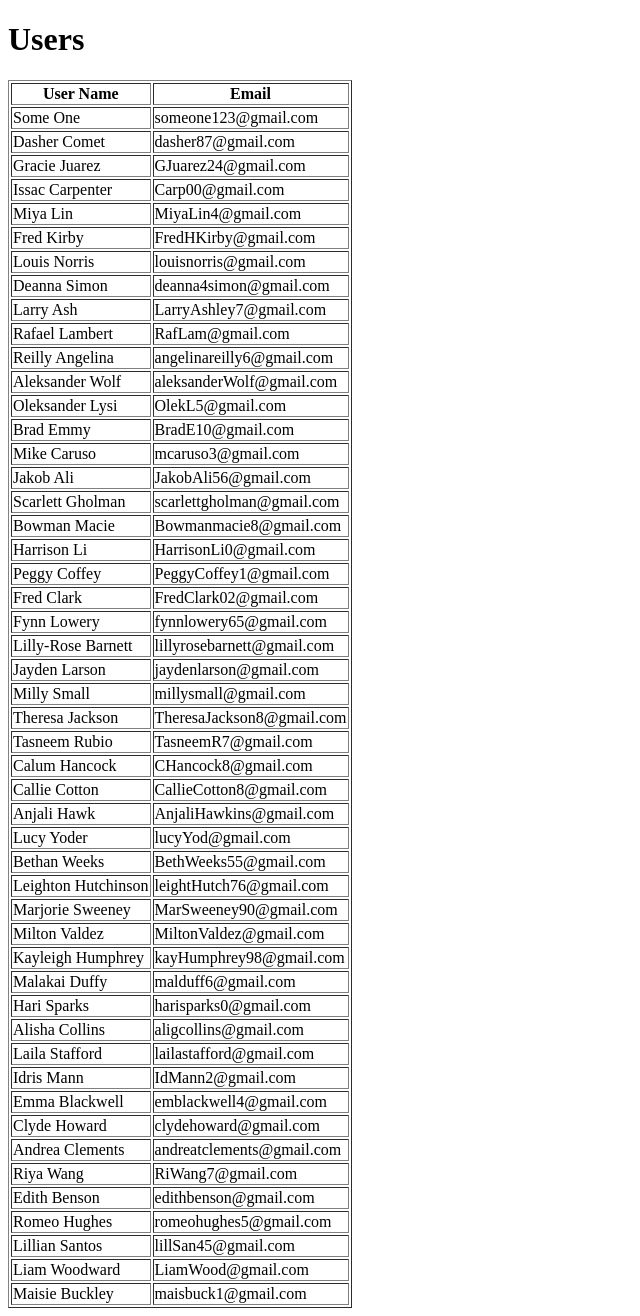
After one commit to jk9169/DB_Project, a Flask app: page /users in a window 1280 px wide. The commit adds this page. Shown: the whole page, without its empty margins (0-640 px from the left). Run offline with Flask 3, Linux system fonts and the light colour scheme; data comes from the database, SQL or seed files in the repository.

Commit message:
Add ticket count to events, added user list, final push

```diff
--- a/app.py
+++ b/app.py
@@ -17,6 +17,13 @@ def events():
     events = conn.execute('SELECT * FROM events').fetchall()
     conn.close()
     return render_template('events.html', events=events)
+
+@app.route('/users', methods=['GET'])
+def users():
+    conn = get_db_connection()
+    users = conn.execute ('SELECT username, email FROM users').fetchall()
+    conn.close
+    return render_template('users.html', users = users)
 
 # Add new event route
 @app.route('/add_event', methods=['POST'])
@@ -45,7 +52,7 @@ def search_by_location():
     conn = get_db_connection()
 
     # Search events based on location
-    events = conn.execute('SELECT * FROM events WHERE location LIKE ?', ('%' + location + '%',)).fetchall()
+    events = conn.execute('SELECT event_name, event_date, location, ticket_count FROM events INNER JOIN tickets USING (event_id) WHERE location LIKE ?', ('%' + location + '%',)).fetchall()
     conn.close()
 
     return render_template('events.html', events=events, location=location)
--- a/set-up.sql
+++ b/set-up.sql
@@ -171,3 +171,6 @@ VALUES
 (48, 48, 28, 9),
 (49, 43, 40, 6),
 (50, 40, 22, 4);
+
+SELECT event_name, event_date, location, SUM(ticket_count) AS ticket_total FROM events INNER JOIN tickets USING (event_id) WHERE location LIKE 'Buffalo';
+SELECT * FROM events INNER JOIN tickets USING (event_id);
--- a/templates/events.html
+++ b/templates/events.html
@@ -13,6 +13,7 @@
                 <th>Event Name</th>
                 <th>Event Date</th>
                 <th>Location</th>
+                <th>Tickets</th>
             </tr>
         </thead>
         <tbody>
@@ -21,6 +22,7 @@
                     <td>{{ event['event_name'] }}</td>
                     <td>{{ event['event_date'] }}</td>
                     <td>{{ event['location'] }}</td>
+                    <td>{{ event[ 'ticket_count' ] }}</td>
                 </tr>
             {% endfor %}
         </tbody>
--- a/templates/home.html
+++ b/templates/home.html
@@ -25,6 +25,8 @@
 
     <br>
     <a href="/events">View All Events</a>
+    <br><br>
+    <a href="/users">View All Users</a>
 
         <!-- Search Events by Location Form -->
         <h2>Search Events by Location</h2>
--- /dev/null
+++ b/templates/users.html
@@ -0,0 +1,27 @@
+<!DOCTYPE html>
+<html lang="en">
+<head>
+    <meta charset="UTF-8">
+    <meta name="viewport" content="width=device-width, initial-scale=1.0">
+    <title>User List</title>
+</head>
+<body>
+    <h1>Users</h1>
+    <table border="1">
+        <thead>
+            <tr>
+                <th>User Name</th>
+                <th>Email</th>
+            </tr>
+        </thead>
+        <tbody>
+            {% for user in users %}
+                <tr>
+                    <td>{{ user['username'] }}</td>
+                    <td>{{ user['email'] }}</td>
+                </tr>
+            {% endfor %}
+        </tbody>
+    </table>
+</body>
+</html>
```
Also changed, not shown: database/event_booking.db.
